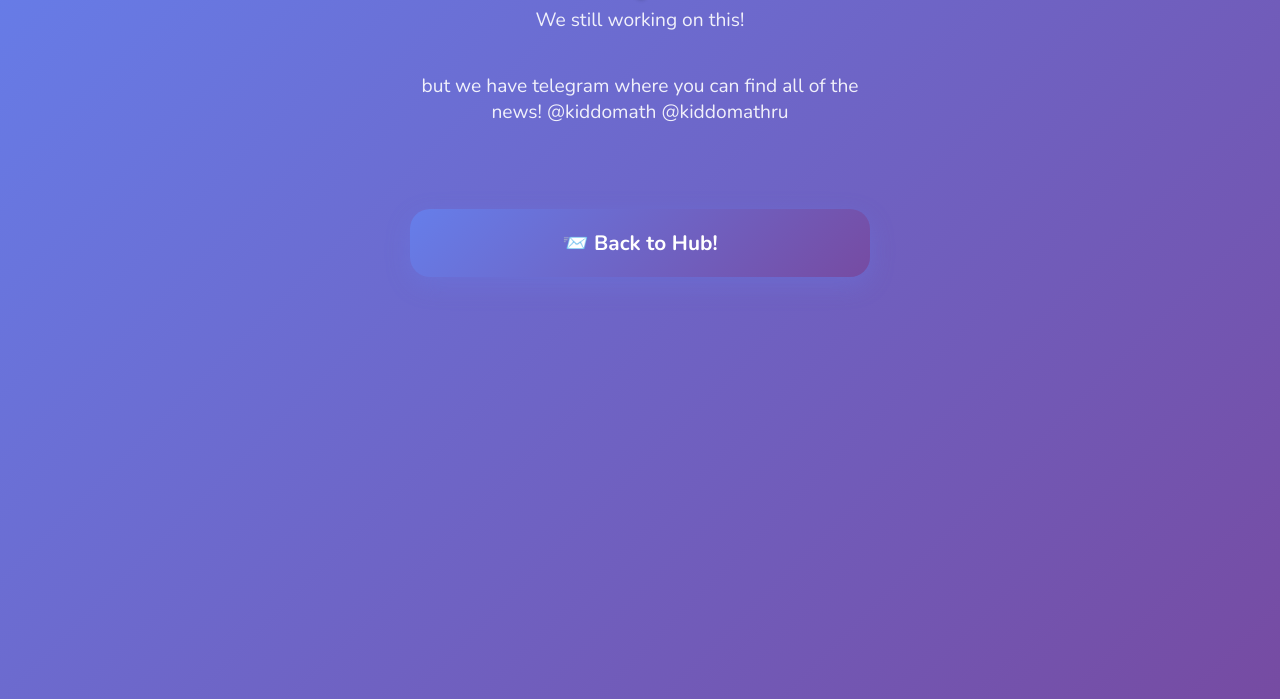
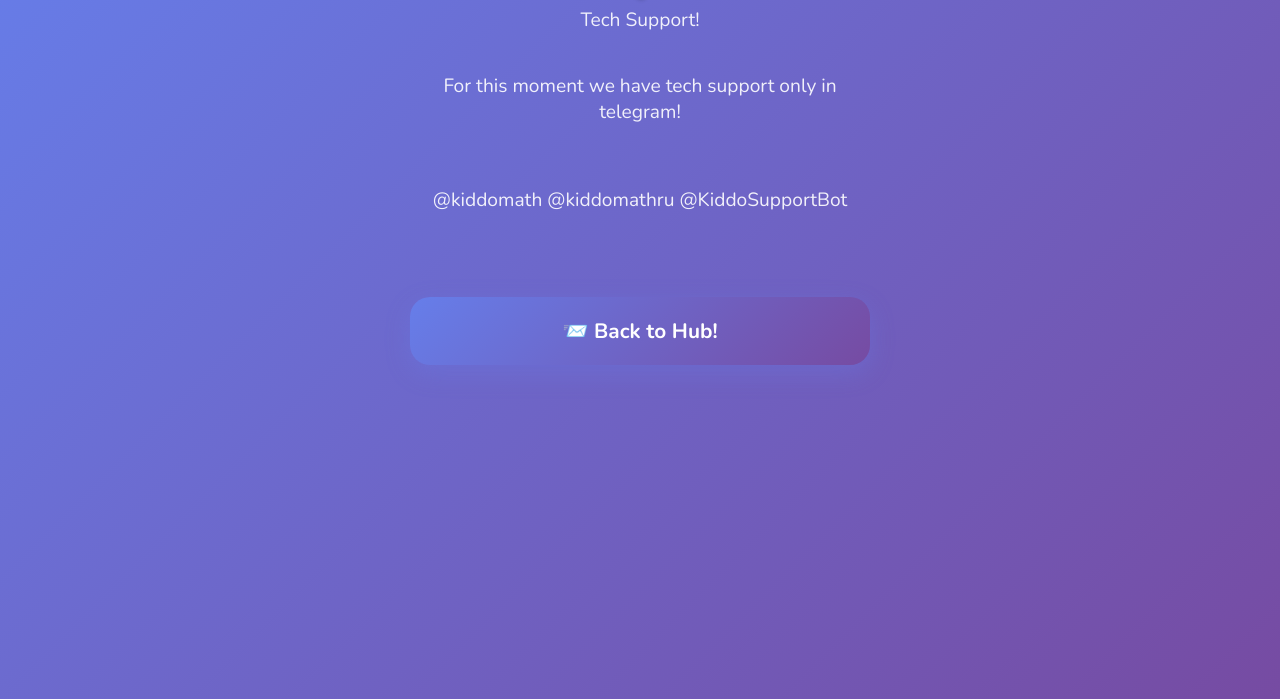
Before and after one commit to perlch/kiddomath, a plain HTML site: page kiddotech.html in a window 1280 px wide. Shown: the part 101-800 px from the top of the page. Drawn offline with nearby package versions, Linux system fonts and the light colour scheme.

Commit message:
Update kiddotech.html

```diff
--- a/kiddotech.html
+++ b/kiddotech.html
@@ -15,8 +15,9 @@
             <div id="main-screen" class="screen active">
                 <div class="container">
                     <h1 class="main-title">Hey :D</h1>
-                    <p class="subtitle" id="scoreScoreHere">We still working on this!</p>
-                    <p class="subtitle" id="scoreScoreHere">but we have telegram where you can find all of the news! @kiddomath @kiddomathru</p>
+                    <p class="subtitle" id="scoreScoreHere">Tech Support!</p>
+                    <p class="subtitle" id="scoreScoreHere">For this moment we have tech support only in telegram!</p> <br>
+                    <p class="subtitle" id="scoreScoreHere"> @kiddomath @kiddomathru @KiddoSupportBot </p>
 
 
 
```
